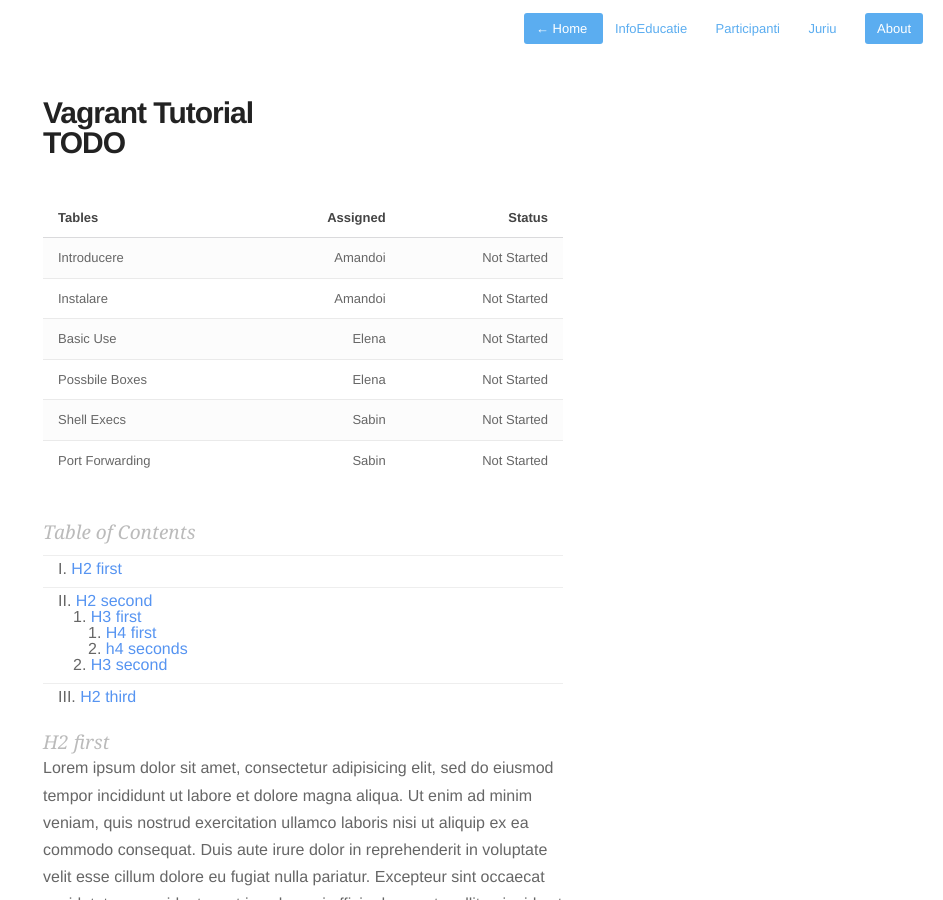
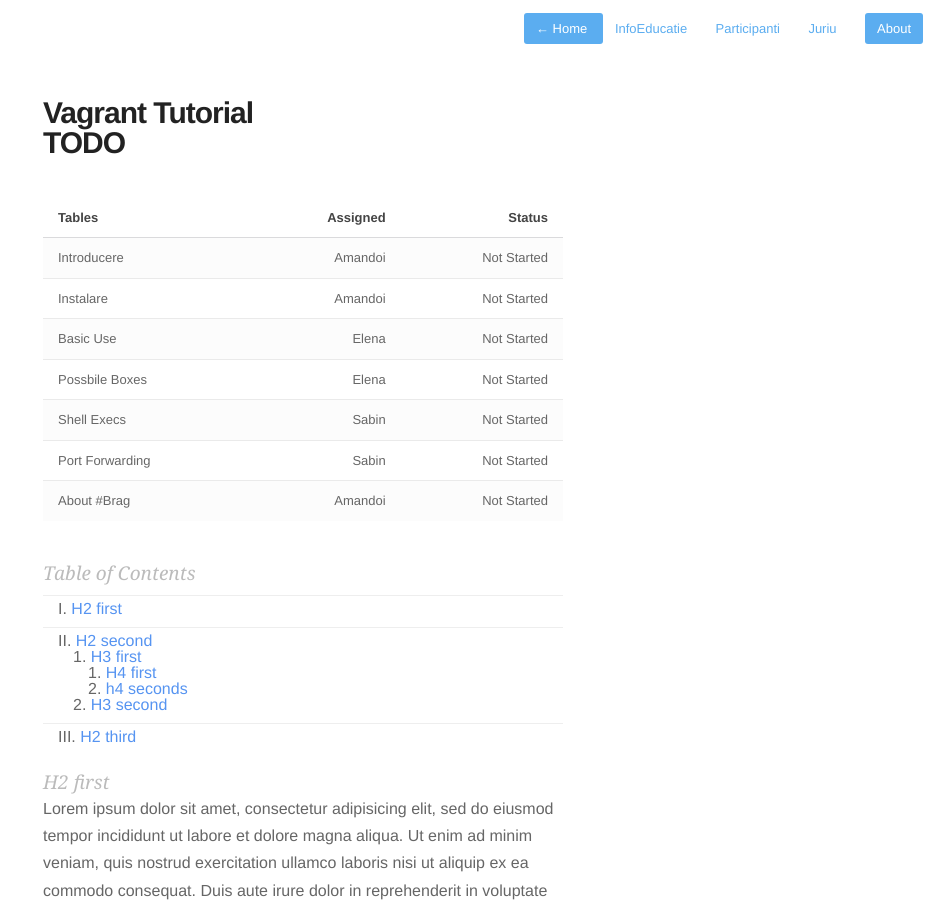
Before and after one commit to sabinmarcu/vagrant-tutorial, a Jekyll site: the page built from index.md, in a window 1280 px wide and 900 px high. Shown: the whole window, without its empty margins (337-1280 px from the left). Built offline with Jekyll 4.4.1, drawn with Linux system fonts in a browser that asks for light colours; nearby versions of some CDN libraries; Markdown is read by kramdown in place of the engine named in the settings.

Commit message:
added about brag todo item

```diff
--- a/index.md
+++ b/index.md
@@ -14,6 +14,7 @@
 | Possbile Boxes | Elena | Not Started |
 | Shell Execs | Sabin | Not Started |
 | Port Forwarding | Sabin | Not Started |
+| About #Brag | Amandoi | Not Started |
 
 <div id="toc-top" class="toc"></div>
 
```
